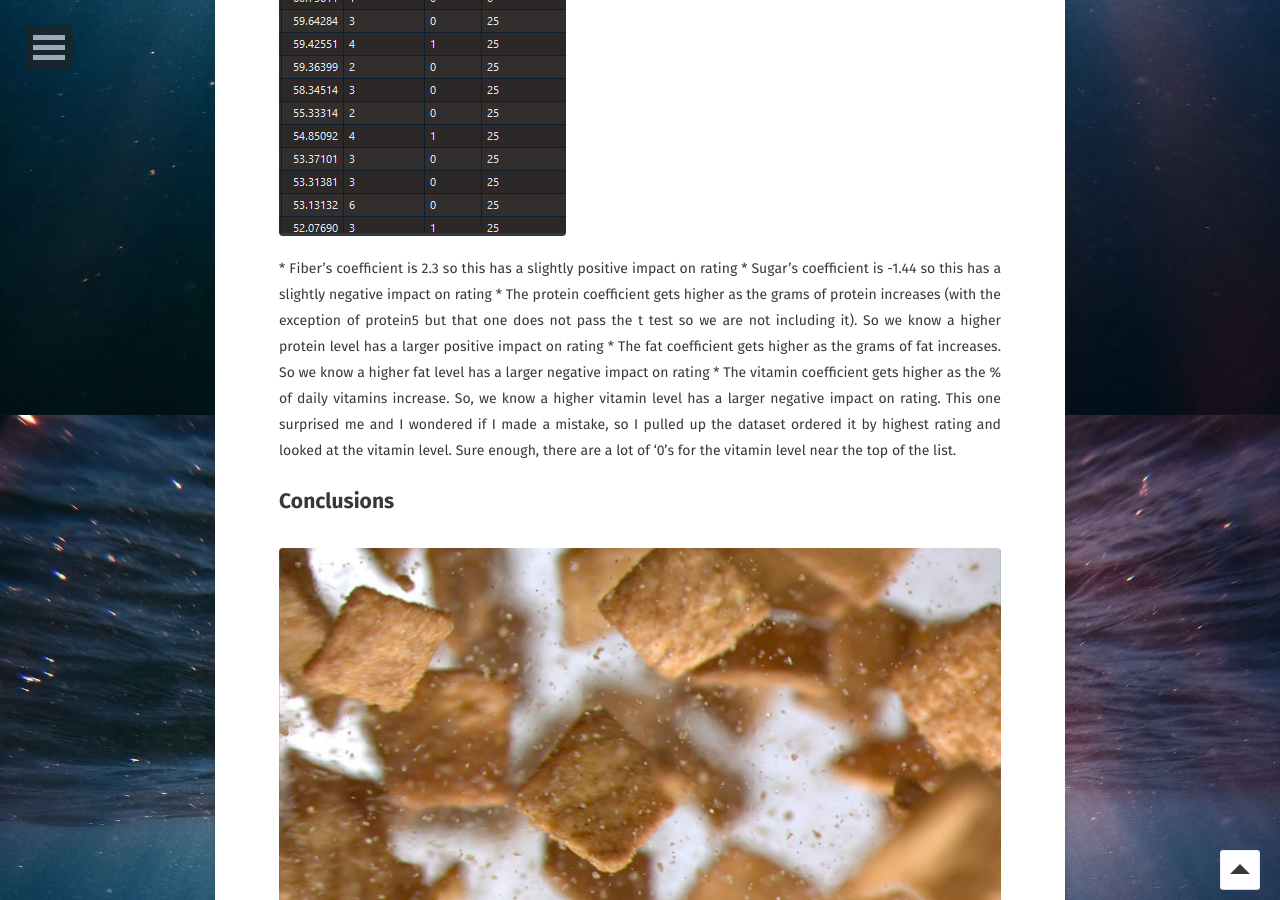
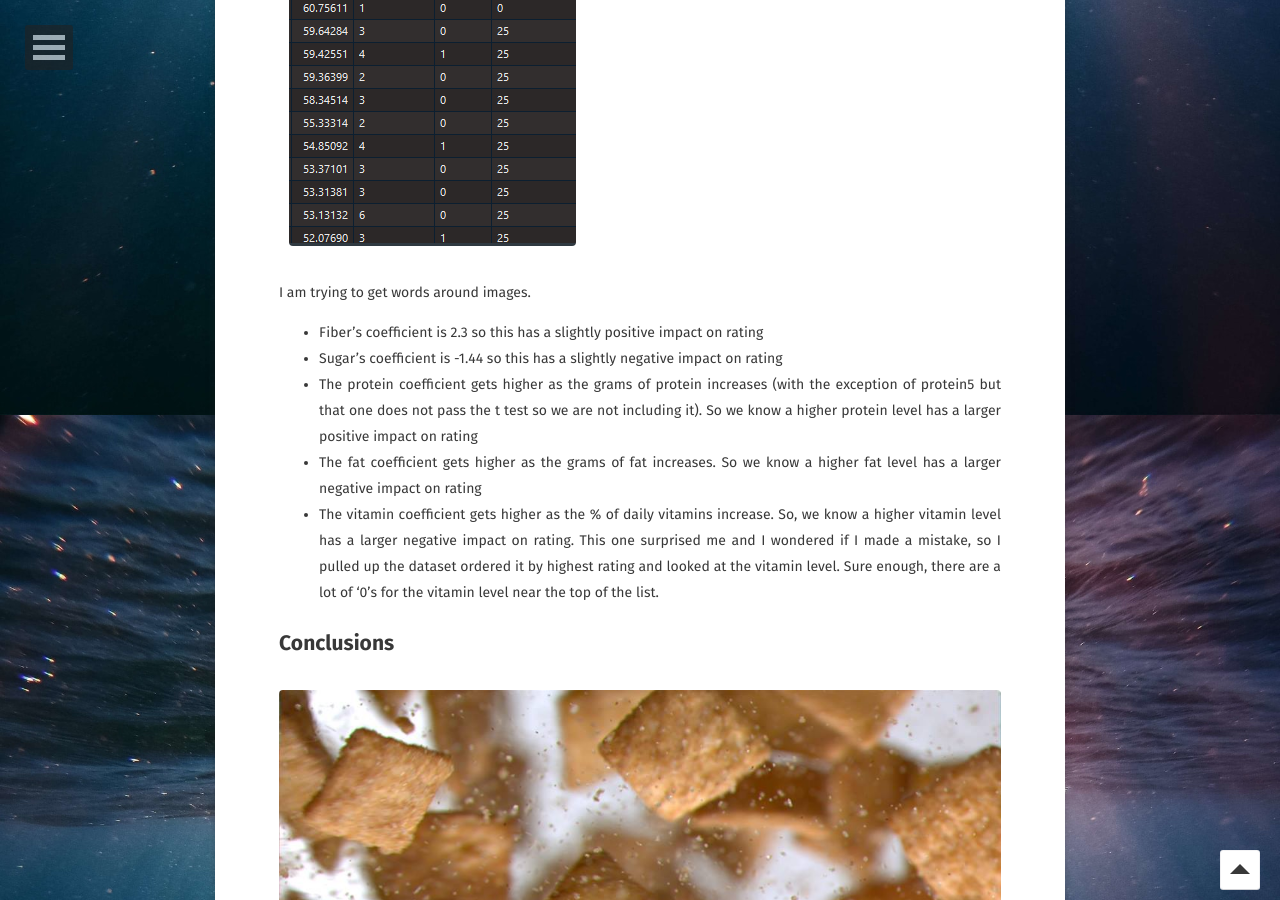
Before and after one commit to sarahschirduan/sarahschirduan.github.io, a Jekyll site: the page built from _posts/2019-06-09-cereal.md, in a window 1280 px wide and 900 px high, scrolled down 11105 px. Built offline with Jekyll 4.4.1, drawn with Linux system fonts in a browser that asks for light colours; some web fonts are replaced.

Commit message:
Update 2019-06-09-cereal.md

```diff
--- a/_posts/2019-06-09-cereal.md
+++ b/_posts/2019-06-09-cereal.md
@@ -192,16 +192,21 @@ The only variable that does not pass the t test is protein5, so we’ll disregar
 </figure>
 
 Split
+
+<figure>
+<a href="/assets/img/cereal17.png"><img src="/assets/img/cereal17.png" style="float: left; margin: 10px"></a>
+</figure>
 <p>
-<figure>
-<a href="/assets/img/cereal17.png"><img src="/assets/img/cereal17.png" style="float: left"></a>
-</figure>
+I am trying to get words around images.
+</p>
+
+
+
 * Fiber’s coefficient is 2.3 so this has a slightly positive impact on rating
 * Sugar’s coefficient is -1.44 so this has a slightly negative impact on rating
 * The protein coefficient gets higher as the grams of protein increases (with the exception of protein5 but that one does not pass the t test so we are not including it). So we know a higher protein level has a larger positive impact on rating
 * The fat coefficient gets higher as the grams of fat increases. So we know a higher fat level has a larger negative impact on rating
 * The vitamin coefficient gets higher as the % of daily vitamins increase. So, we know a higher vitamin level has a larger negative impact on rating. This one surprised me and I wondered if I made a mistake, so I pulled up the dataset ordered it by highest rating and looked at the vitamin level. Sure enough, there are a lot of ‘0’s for the vitamin level near the top of the list.
-</p>
 
 ## Conclusions
 
```
